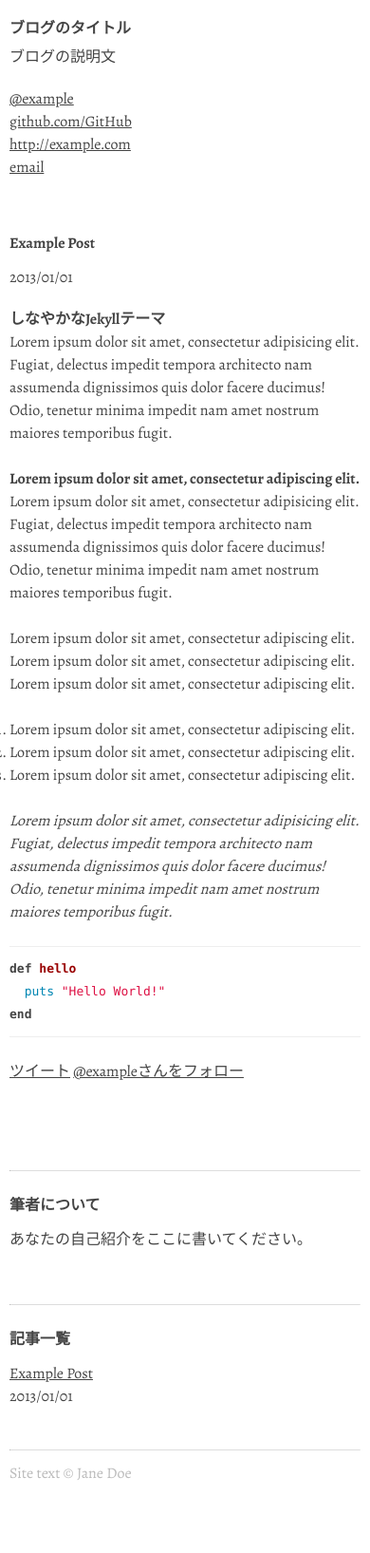
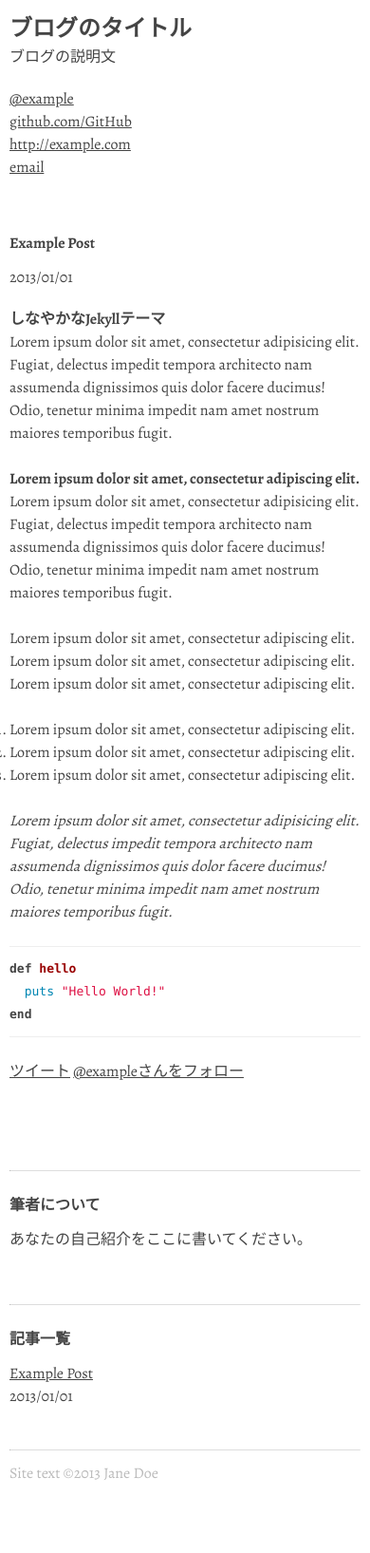
Before and after one commit to ellekasai/shinayaka, a Jekyll site: the page built from index.html, in a window 390 px wide. Shown: the whole page at 95% size. Built offline with Jekyll 4.4.1, drawn with Linux system fonts in a browser that asks for light colours; comment, search, counter and statistics services are not loaded.

```diff
--- a/_layouts/outer.html
+++ b/_layouts/outer.html
@@ -38,7 +38,7 @@
       <hr class="divider">
       <div class="footer">
         <div class="grid_7">
-          Site text &copy; {{ site.writer_name }}
+          Site text &copy;{{ site.time | date: "%Y" }} {{ site.writer_name }}
         </div>
         <div class="grid_4 prefix_1 theme-attribution">
           Shinayaka theme <iframe style="position: relative; top: 4px;" src="http://ghbtns.com/github-btn.html?user=ellekasai&repo=shinayaka&type=watch&count=true"
--- a/stylesheets/shinayaka.css
+++ b/stylesheets/shinayaka.css
@@ -154,6 +154,9 @@ a:hover {
   body,h1,h2,h3,h4,h5,h6 {
     font-size: 16px !important;
   }
+  .header-logo {
+    font-size: 24px !important;
+  }
   .container_12 {
     width: 100%;
     padding-left: 10px;
```
